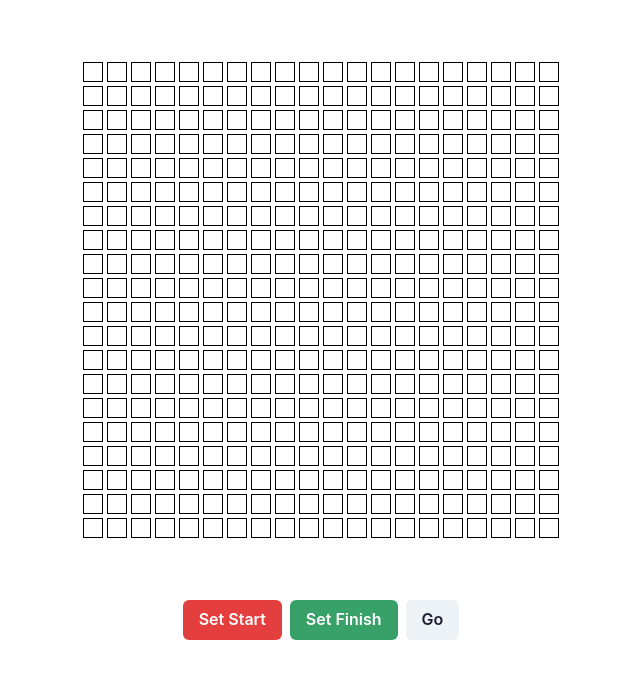
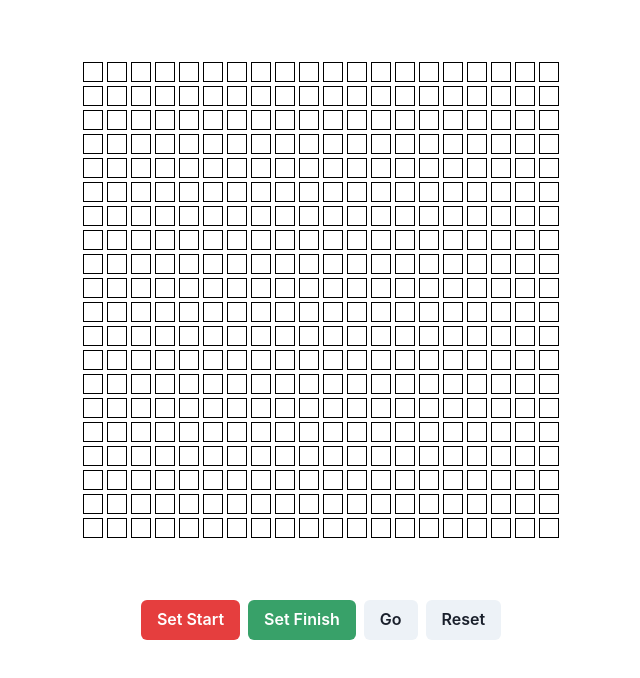
Before and after one commit to abalakrishnan1/graph_viz, a React (Create React App) app: page / in a window 1280 px wide. Shown: the top 678 px of the page, without its empty margins (319-959 px from the left). Built offline with nearby package versions, Linux system fonts and the light colour scheme.

Commit message:
works but inefficient

```diff
--- a/src/components/GraphGrid.jsx
+++ b/src/components/GraphGrid.jsx
@@ -8,6 +8,13 @@ import Node from './Node.jsx';
 import {v4 as uuidv4} from 'uuid';
 
 const defaultGrid = [];
+
+for (let i=0; i<20; i++) {
+        for(let j=0; j<20; j++) {
+            defaultGrid.push({i: i, j: j, id: uuidv4(), path: false})
+        }
+}
+
 const neighbors = [
     {i: 0, j: 1, w: 10},
     {i: 1, j: 1, w: 14},
@@ -18,12 +25,6 @@ const neighbors = [
     {i: -1, j: 0, w: 10},
     {i: -1, j: 1, w: 14}
 ];
-
-for (let i=0; i<20; i++) {
-        for(let j=0; j<20; j++) {
-            defaultGrid.push({i: i, j: j, id: uuidv4(), path: false})
-        }
-}
 
 const GraphGrid = (props) => {
     const [grid, setGrid] = useState(defaultGrid);
@@ -36,7 +37,6 @@ const GraphGrid = (props) => {
     const cameFrom = useRef()
     const gScore = useRef()
     const fScore = useRef()
-
 
     const handleGridClick = (i, j) => {
         switch(mode) {
@@ -81,15 +81,11 @@ const GraphGrid = (props) => {
 
         for (let i = 0; i < 20; i++) {
             for (let j = 0; j < 20; j++) {
-                if (i === start.i && j === start.j) {
-                    gScore.current.set(JSON.stringify({i: i, j: j}), 0)
-                    fScore.current.set(JSON.stringify({i: i, j: j}), h(start))
-                } else {
-                    gScore.current.set(JSON.stringify({i: i, j: j}), 0)
-                    fScore.current.set(JSON.stringify({i: i, j: j}), 0)
-                }
+                gScore.current.set(JSON.stringify({i: i, j: j}), 0)
+                fScore.current.set(JSON.stringify({i: i, j: j}), 0)
             }
         }
+
 
         openSet.current = new PriorityQueue((a, b) => {
             return fScore.current.get(JSON.stringify(a)) < fScore.current.get(JSON.stringify(b))
@@ -190,6 +186,12 @@ const GraphGrid = (props) => {
                 <Button onClick={search}>
                     Go
                 </Button>
+                <Button onClick={() => {
+                    setGrid(defaultGrid)
+                    console.log("RESET")
+                }}>
+                    Reset
+                </Button>
             </Stack>
         </>
 
```
